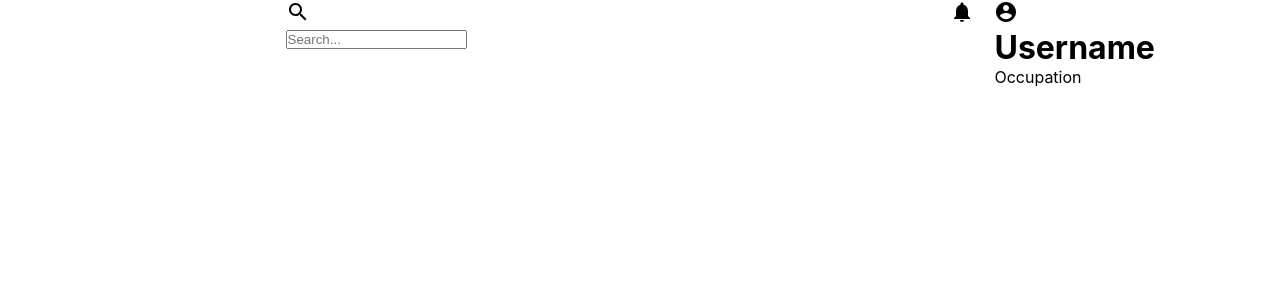
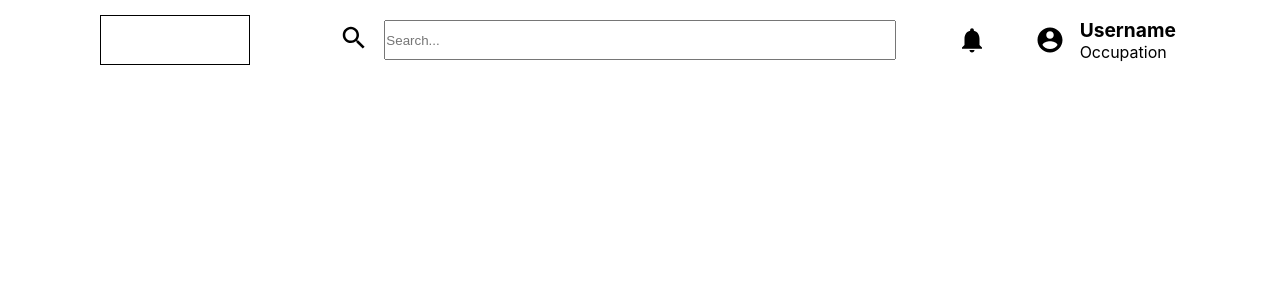
Before and after one commit to suhlimakz/issue-tracker, a React (Create React App) app in the folder react-front/: page / in a window 1280 px wide. Shown: the top 300 px of the page. Built offline with nearby package versions, Linux system fonts and the light colour scheme.

Commit message:
Config icons and remove colors

```diff
--- a/react-front/src/components/header/index.css
+++ b/react-front/src/components/header/index.css
@@ -15,3 +15,51 @@ html{
   display: grid;
   grid-template-columns: 1fr 3fr .2fr 1fr;
 }
+
+.logo--area{
+  width: 100%;
+  height: 100%;
+  display: flex;
+  align-items: center;
+  justify-content: center;
+}
+
+.logo--image {
+  width: 150px;
+  height: 50px;
+  border: 1px solid #000;
+}
+
+.search--area{
+  display: flex;
+  flex-direction: row;
+  align-items: center;
+  justify-content: center;
+}
+
+.search--area > input {
+  height: 40px;
+  width: 40vw;
+}
+
+.notification--area{
+  display: flex;
+  flex-direction: row;
+  align-items: center;
+  justify-content: center;
+}
+
+.user--area{
+  display: flex;
+  flex-direction: row;
+  align-items: center;
+  justify-content: center;
+}
+
+.user--name{
+  font-size: clamp( .5rem, 1.5vw, 1.2rem );
+}
+
+.icon{
+  margin-right: 15px;
+}
--- a/react-front/src/components/header/index.js
+++ b/react-front/src/components/header/index.js
@@ -1,5 +1,4 @@
 import React from 'react';
-// import ReactDOM from 'react-dom';
 import './index.css';
 import SearchIcon  from '@material-ui/icons/Search';
 import NotificationsIcon from '@material-ui/icons/Notifications';
@@ -14,25 +13,24 @@ function Header() {
 
         <div className="search--area">
           <div className="search--icon">
-            <SearchIcon></SearchIcon>
+            <SearchIcon className="icon" style={{ fontSize: 30 }} />
           </div>
           <input type="text" placeholder="Search..."/>
         </div>
 
         <div className="notification--area">
-          <NotificationsIcon></NotificationsIcon>
+          <NotificationsIcon style={{ fontSize: 30 }} />
         </div>
 
         <div className="user--area">
-          <div className="icon--area">
-            <AccountCircleIcon></AccountCircleIcon>
-          </div>
+            <AccountCircleIcon className="icon" style={{ fontSize: 30 }} />
           <div className="identify--user">
             <h1 className="user--name">Username</h1>
             <p className="user--occupation">Occupation</p>
           </div>
         </div>
 
+
       </header>
   )
 }
```
